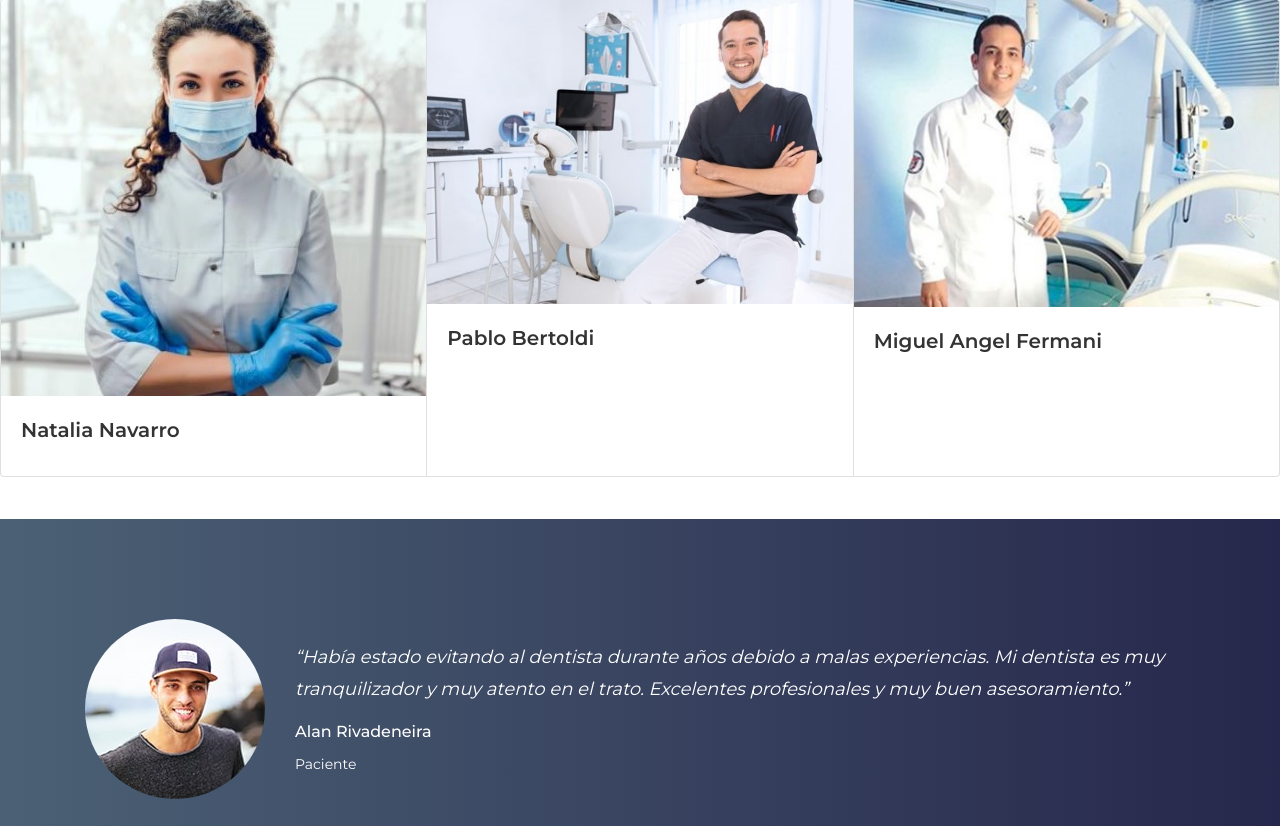
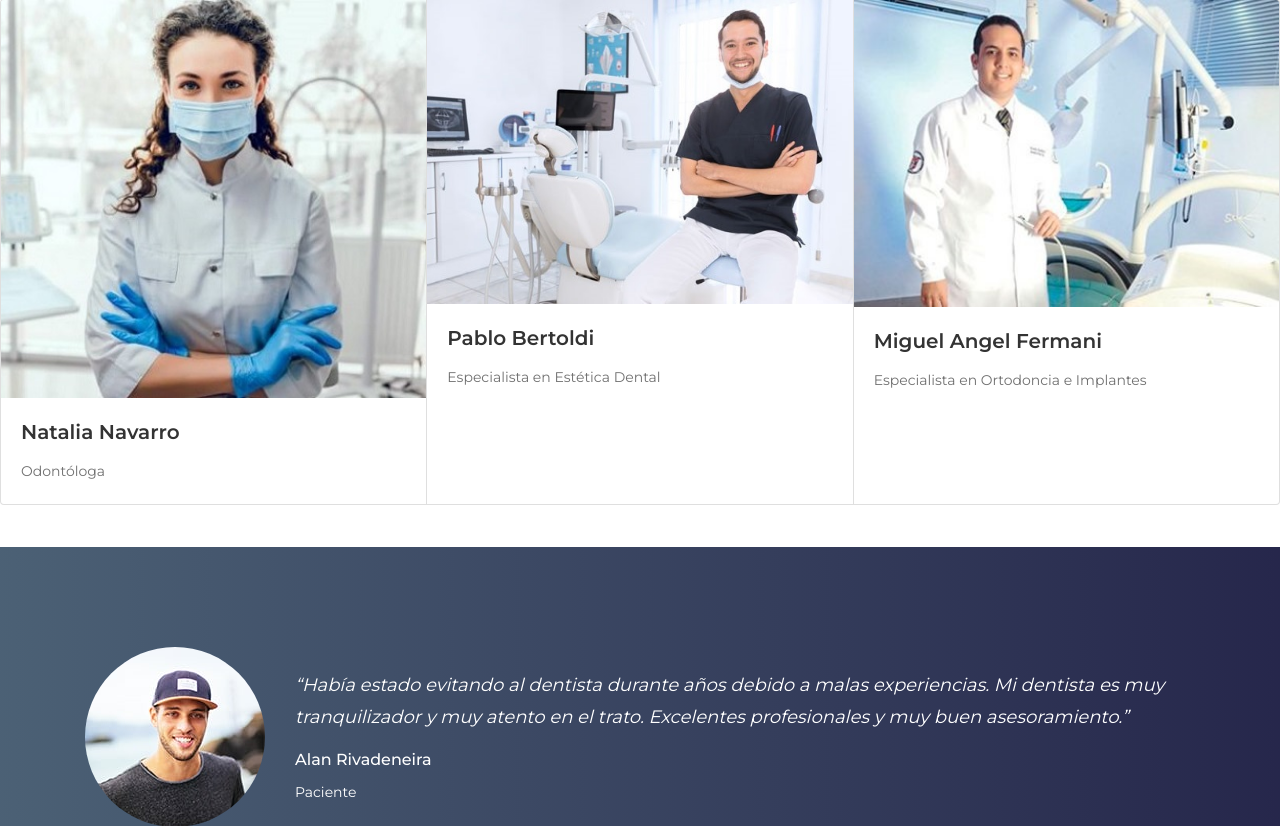
Before and after one commit to afr-ops/drnavarro, a Django app: page / in a window 1280 px wide. Shown: the part 4280-5106 px from the top of the page. Run offline with Django 3.2, Linux system fonts and the light colour scheme; some libraries are stand-ins or nearby versions.

Commit message:
modificación arreglos home assddss

```diff
--- a/website/templates/home.html
+++ b/website/templates/home.html
@@ -515,7 +515,7 @@
 
 <br/>
 <br/>
-  <!-- ***** Dento Dentist Area End ***** -->
+  <!-- ***** Dento Dentist Area ***** -->
 
   <div class="section-heading text-center">
       <h2>Staff</h2>
@@ -530,7 +530,7 @@
             <img src="{% static 'website/img/bg-img/11.jpg' %}" class="card-img-top" alt="...">
             <div class="card-body">
               <h5 class="card-title">Natalia Navarro</h5>
-              <p class="card-text"></p>
+              <p class="card-text">Odontóloga</p>
             </div>
           </div>
 
@@ -538,7 +538,7 @@
             <img src="{% static 'website/img/bg-img/10.jpg' %}" class="card-img-top" alt="...">
             <div class="card-body">
               <h5 class="card-title">Pablo Bertoldi</h5>
-              <p class="card-text"></p>
+              <p class="card-text">Especialista en Estética Dental</p>
             </div>
           </div>
 
@@ -546,7 +546,7 @@
             <img src="{% static 'website/img/bg-img/9.jpg' %}" class="card-img-top" alt="...">
             <div class="card-body">
               <h5 class="card-title">Miguel Angel Fermani</h5>
-              <p class="card-text"></p>
+              <p class="card-text">Especialista en Ortodoncia e Implantes</p>
             </div>
           </div>
 
@@ -554,6 +554,9 @@
 
 <br/>
 <br/>
+
+
+<!-- ***** Dento Dentist Area End ***** -->
 
   <!-- ***** Testimonials Area Start ***** -->
 
```
Also changed, not shown: static/website/img/bg-img/11.jpg, static/website/img/core-img/logo.png.
